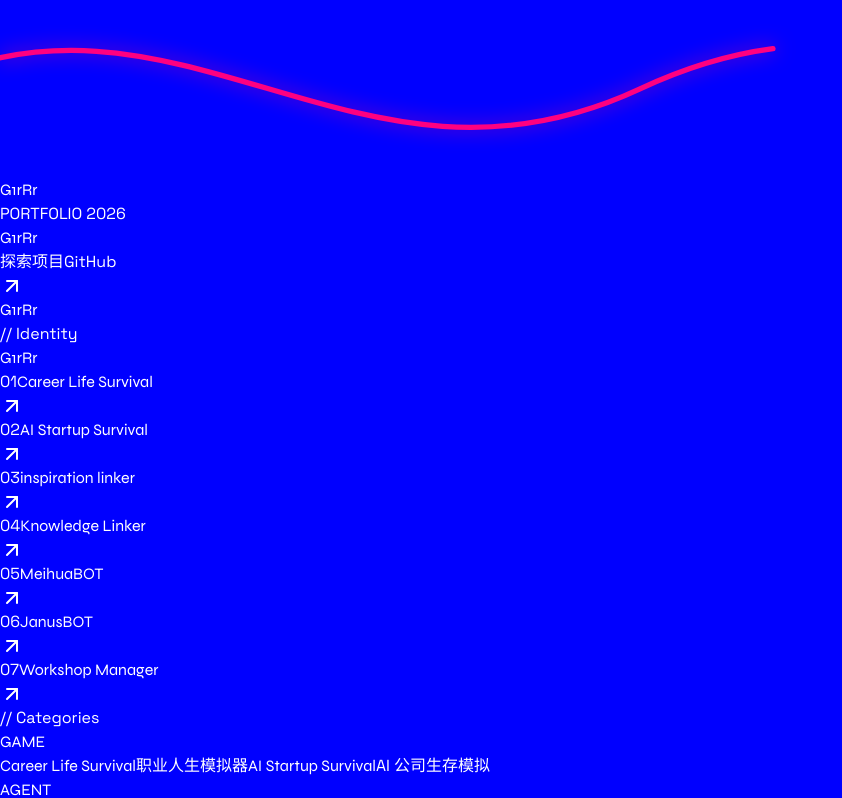
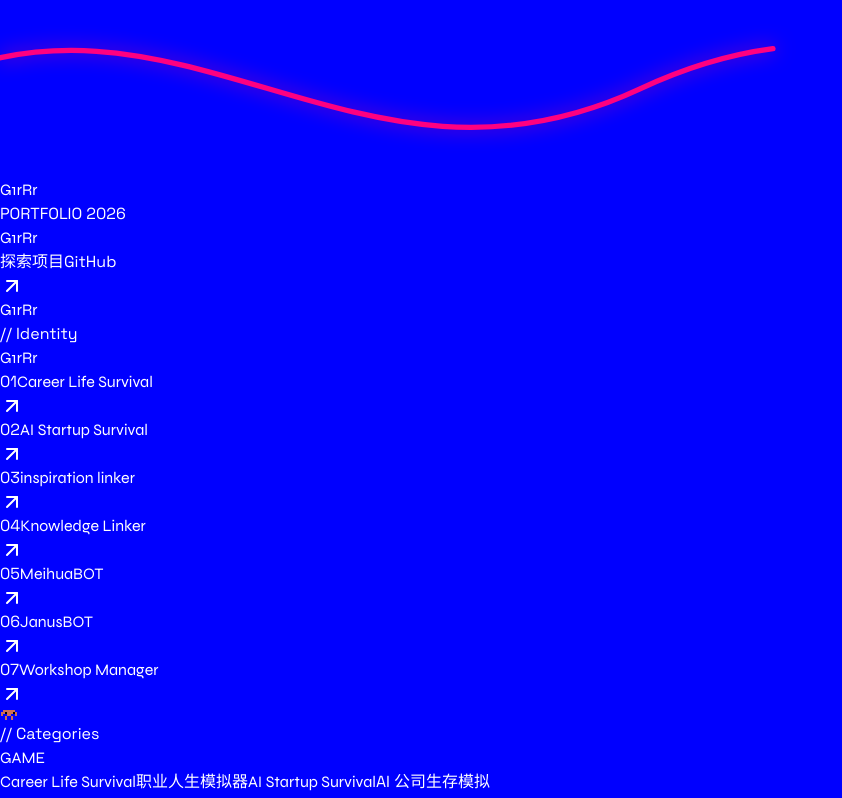
Before and after one commit to G1rRr/g1rrr.github.io, a React (Vite) app: page / in a window 1280 px wide. Shown: the top 798 px of the page, without its empty margins (0-842 px from the left). Built offline with nearby package versions, Linux system fonts and the light colour scheme; the HTML template or start-up script is replaced by a standard one.

Commit message:
Categories旁加迷你巡回螃蟹

```diff
--- a/src/App.tsx
+++ b/src/App.tsx
@@ -712,6 +712,31 @@
   );
 };
 
+// --- 迷你巡回螃蟹 ---
+const MiniCrab = () => {
+  const ref = useRef<HTMLCanvasElement>(null);
+  useEffect(() => {
+    const c = ref.current; if (!c) return;
+    const ctx = c.getContext('2d')!; let t = 0, raf: number;
+    const BODY = [[0,0,1,1,1,1,1,1,0,0],[0,1,1,1,1,1,1,1,1,0],[0,1,0,0,1,1,0,0,1,0],[0,0,0,1,0,0,1,0,0,0],[0,0,0,1,0,0,1,0,0,0]];
+    const P = 2, W = 10, H = 5;
+    const render = () => {
+      c.width = 24; c.height = 16;
+      ctx.clearRect(0,0,24,16);
+      const cx = Math.round(2 + Math.sin(t * 0.03) * 4);
+      const cy = Math.round(3 + Math.abs(Math.sin(t * 0.06)) * 1);
+      for (let r=0;r<H;r++) for (let col=0;col<W;col++)
+        if (BODY[r][col]) { ctx.fillStyle = '#CD6E58'; ctx.fillRect(cx+col*P, cy+r*P, P, P); }
+      // 眼睛
+      ctx.fillStyle = '#000'; ctx.fillRect(cx+3*P, cy+P, P, P); ctx.fillRect(cx+7*P, cy+P, P, P);
+      t++; raf = requestAnimationFrame(render);
+    };
+    raf = requestAnimationFrame(render);
+    return () => cancelAnimationFrame(raf);
+  }, []);
+  return <canvas ref={ref} className="block flex-shrink-0" style={{imageRendering:'pixelated'}} />;
+};
+
 // --- 项目分类展示 ---
 const Showcase = () => {
   const cats = [
@@ -737,7 +762,10 @@
       <div className="max-w-5xl mx-auto">
         <Reveal>
           <div className="mb-12 border-b border-black/10 pb-6">
-            <p className="font-mono text-[#FF0080] text-xs tracking-[0.3em] uppercase mb-2">// Categories</p>
+            <div className="flex items-center gap-3">
+              <MiniCrab />
+              <p className="font-mono text-[#FF0080] text-xs tracking-[0.3em] uppercase">// Categories</p>
+            </div>
           </div>
         </Reveal>
 
```
